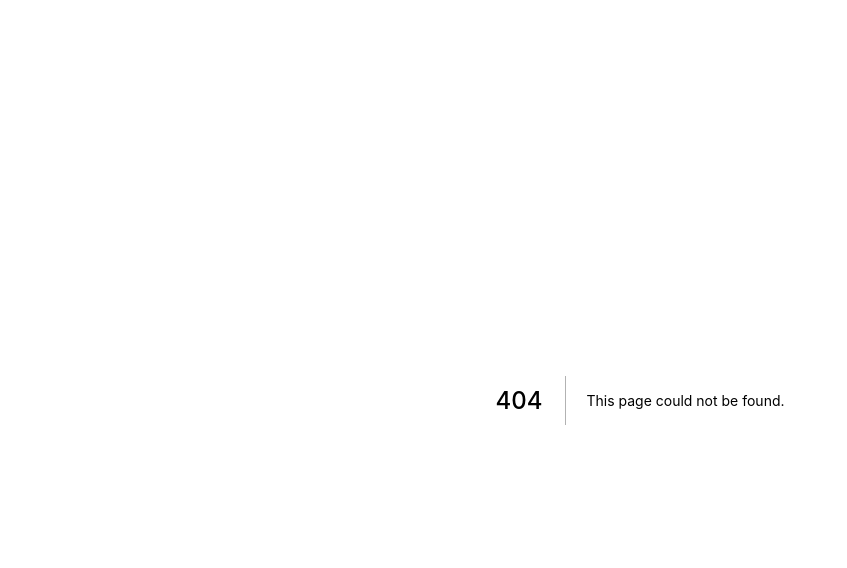
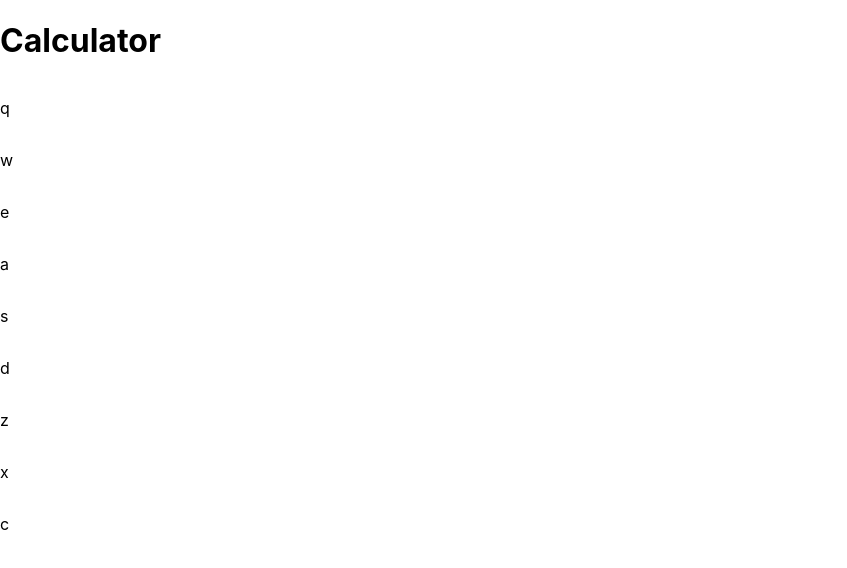
Before and after one commit to nic-vo/nv-portfolio, a Next.js app: page /fcc/Calculator in a window 1280 px wide. Before the commit this address had no page. Shown: the top 568 px of the page, without its empty margins (0-847 px from the left). Built offline with nearby package versions, Linux system fonts and the light colour scheme.

Commit message:
Start implementing Calculator
Also start looking at creating the dynamic routes with static props for the FCC projects

```diff
--- /dev/null
+++ b/components/fcc/calculator/CalcButton.js
@@ -0,0 +1,13 @@
+import React from 'react'
+
+import calcStyles from '../../../styles/fcc/Calculator.module.css';
+
+const CalcButton = ({ char }) => {
+	return (
+		<div id={char} className={calcStyles.pad}>
+			<p>{char}</p>
+		</div>
+	);
+};
+
+export default CalcButton;
--- /dev/null
+++ b/components/fcc/index.js
@@ -0,0 +1,5 @@
+import CalcButton from "./calculator/CalcButton";
+
+export {
+	CalcButton
+};
--- /dev/null
+++ b/pages/fcc/Calculator.js
@@ -0,0 +1,21 @@
+import React from 'react';
+import { CalcButton } from '../../components/fcc';
+
+import calcStyles from '../../styles/fcc/Calculator.module.css';
+
+const chars = ["q", "w", "e", "a", "s", "d", "z", "x", "c"]
+
+const Calculator = () => {
+	return (
+		<>
+			<h1>Calculator</h1>
+			<div className={calcStyles.padGrid}>
+				{chars.map(char => {
+					return <CalcButton char={char} key={`CButton-${char}`} />
+				})}
+			</div>
+		</>
+	);
+};
+
+export default Calculator;
--- /dev/null
+++ b/styles/fcc/Calculator.module.css
@@ -0,0 +1,9 @@
+.pad {
+	background-color: white;
+	color: black;
+}
+
+.padGrid {
+	display: grid;
+	grid-column: repeat(3, 30%);
+}
```
Also changed, not shown: components/global/ProjectLayout.js (added, +11 -0 lines), pages/fcc/[project].js (added).
